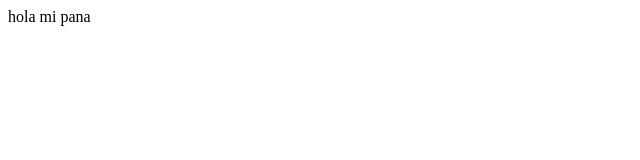
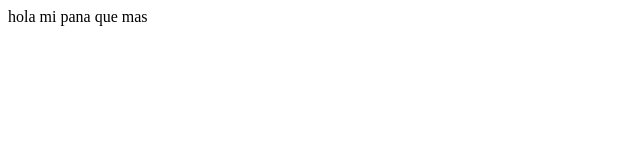
Before and after one commit to jorgedavilax/pruebas-de-git, a plain HTML site: page index.html in a window 1280 px wide. Shown: the full height of the page, 0-640 px from the left. Drawn offline with Linux system fonts and the light colour scheme.

```diff
--- a/index.html
+++ b/index.html
@@ -8,6 +8,6 @@
     </title>
 </head>
 <body>
-    hola mi pana
+    hola mi pana que mas
 </body>
 </html>
```
